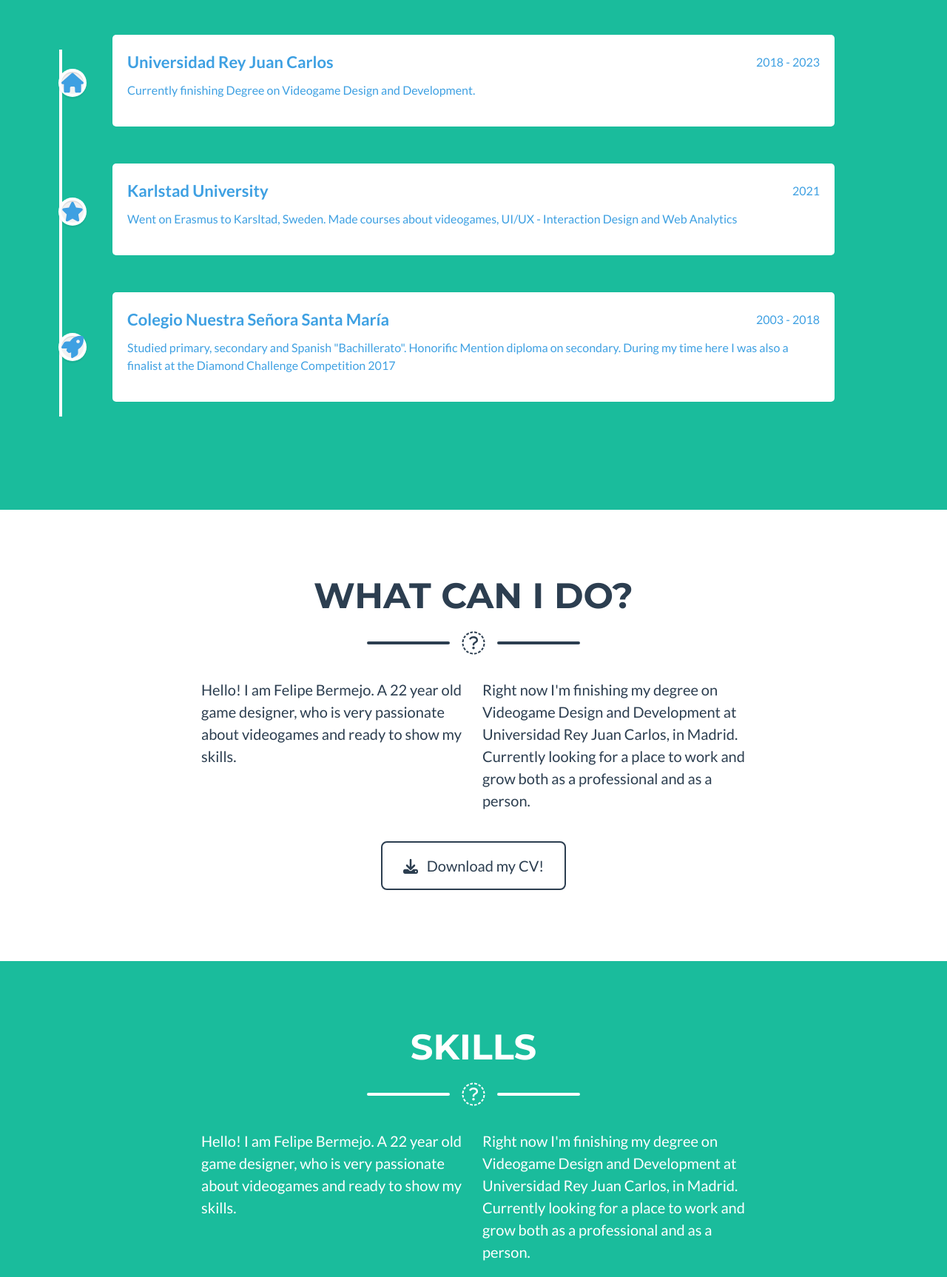
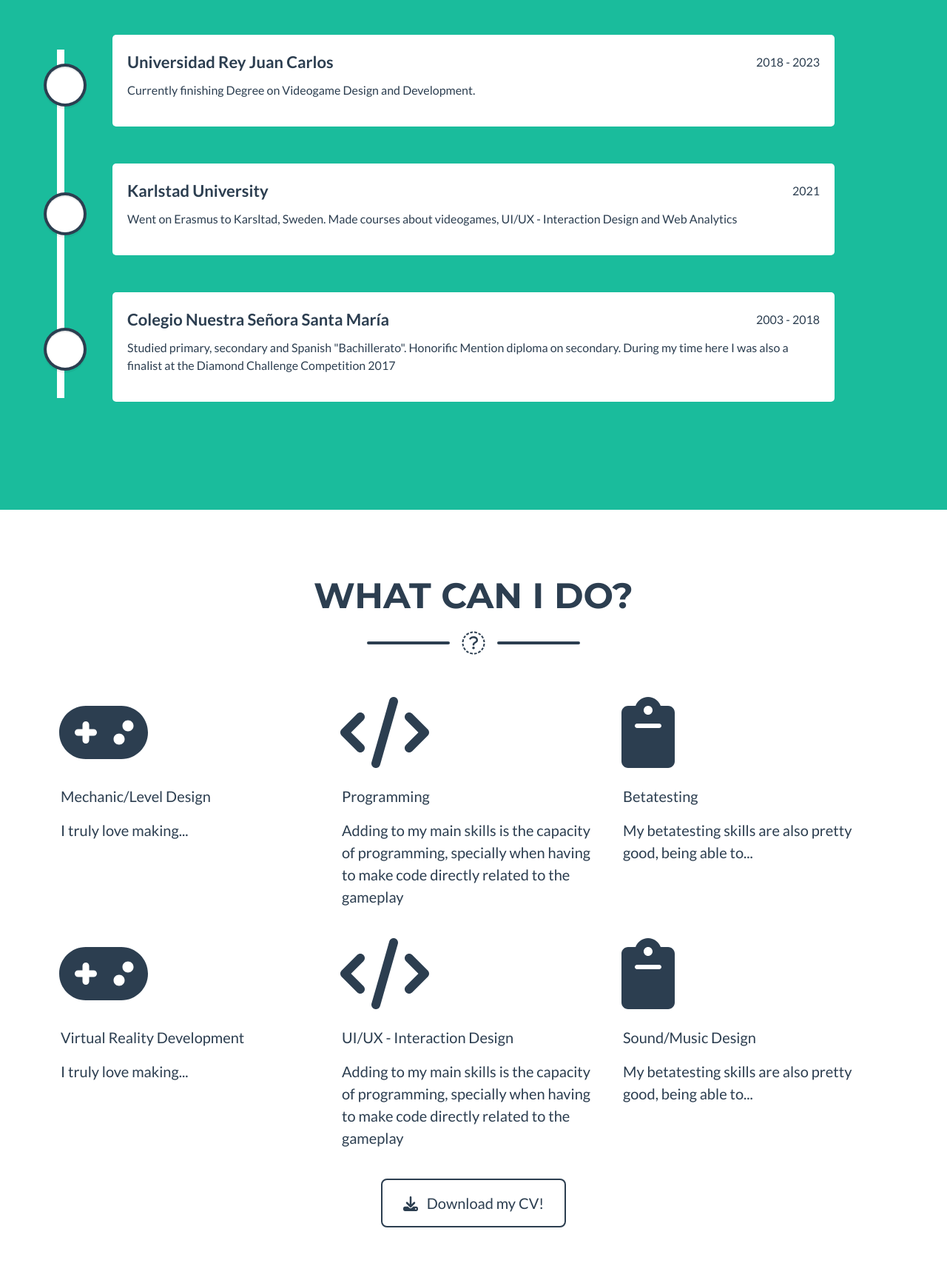
Before and after one commit to FelipeBermejo/FelipeBermejo.github.io, a plain HTML site: page index.html in a window 1280 px wide. Shown: the part 1585-3311 px from the top of the page at 74% size. Drawn offline with nearby package versions, Linux system fonts and the light colour scheme.

Commit message:
Maquetada la sección What Can I Do?

```diff
--- a/index.html
+++ b/index.html
@@ -133,7 +133,7 @@
                     </div>
                     <div class="trow">
                       <section>
-                        <i class="icon fas fa-home"></i>
+                        <i class="icon"></i>
                         <div class="details">
                           <span class="title">Universidad Rey Juan Carlos</span>
                           <span>2018 - 2023</span>
@@ -143,7 +143,7 @@
                     </div>
                     <div class="trow">
                       <section>
-                        <i class="icon fas fa-star"></i>
+                        <div class="icon"></div>
                         <div class="details">
                           <span class="title">Karlstad University</span>
                           <span>2021</span>
@@ -153,7 +153,7 @@
                     </div>
                     <div class="trow">
                       <section>
-                        <i class="icon fas fa-rocket"></i>
+                        <i class="icon"></i>
                         <div class="details">
                           <span class="title">Colegio Nuestra Señora Santa María</span>
                           <span>2003 - 2018</span>
@@ -178,8 +178,37 @@
                 </div>
                 <!-- What Can I Do? Section Content-->
                 <div class="row">
-                    <div class="col-lg-4 ms-auto"><p class="lead text-secondary">Hello! I am Felipe Bermejo. A 22 year old game designer, who is very passionate about videogames and ready to show my skills.</p></div>
-                    <div class="col-lg-4 me-auto"><p class="lead text-secondary">Right now I'm finishing my degree on Videogame Design and Development at Universidad Rey Juan Carlos, in Madrid. Currently looking for a place to work and grow both as a professional and as a person.</p></div>
+                    <div class="col-lg-4-icons ms-auto"><i class="fa-solid fa-gamepad"></i></div>
+                    <div class="col-lg-4-icons me-auto"><i class="fa-solid fa-code"></i></div>
+                    <div class="col-lg-4-icons me-auto"><i class="fa-solid fa-clipboard"></i></div>
+                </div>
+                <div class="row">
+                    <div class="col-lg-4 ms-auto"><p class="lead text-secondary">Mechanic/Level Design</p></div>
+                    <div class="col-lg-4 me-auto"><p class="lead text-secondary">Programming</p></div>
+                    <div class="col-lg-4 me-auto"><p class="lead text-secondary">Betatesting</p></div>
+                </div>
+                <div class="row">
+                    <div class="col-lg-4 ms-auto"><p class="lead text-secondary">I truly love making...</p></div>
+                    <div class="col-lg-4 me-auto"><p class="lead text-secondary">Adding to my main skills is the capacity of programming, specially when having to make code directly related to the gameplay</p></div>
+                    <div class="col-lg-4 me-auto"><p class="lead text-secondary">My betatesting skills are also pretty good, being able to...</p></div>
+                </div>
+
+                 <div class="row">
+                    <div class="col-lg-4-icons ms-auto"><i class="fa-solid fa-gamepad"></i></div>
+                    <div class="col-lg-4-icons me-auto"><i class="fa-solid fa-code"></i></div>
+                    <div class="col-lg-4-icons me-auto"><i class="fa-solid fa-clipboard"></i></div>
+
+                </div>
+                <div class="row">
+                    <div class="col-lg-4 ms-auto"><p class="lead text-secondary">Virtual Reality Development</p></div>
+                    <div class="col-lg-4 me-auto"><p class="lead text-secondary">UI/UX - Interaction Design</p></div>
+                    <div class="col-lg-4 me-auto"><p class="lead text-secondary">Sound/Music Design</p></div>
+
+                </div>
+                <div class="row">
+                    <div class="col-lg-4 ms-auto"><p class="lead text-secondary">I truly love making...</p></div>
+                    <div class="col-lg-4 me-auto"><p class="lead text-secondary">Adding to my main skills is the capacity of programming, specially when having to make code directly related to the gameplay</p></div>
+                    <div class="col-lg-4 me-auto"><p class="lead text-secondary">My betatesting skills are also pretty good, being able to...</p></div>
                 </div>
                 <!-- What Can I Do? Section Button-->
                 <div class="text-center mt-4 text-secondary">
```
Also changed, not shown: css/styles.css.
